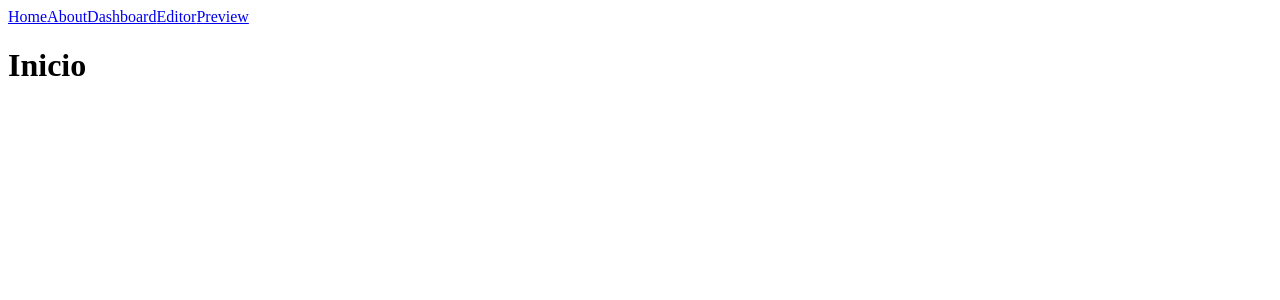
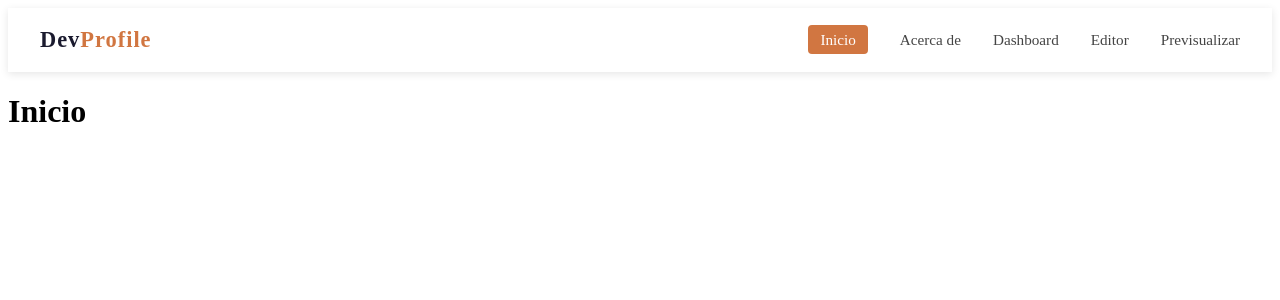
Before and after one commit to MaxyVelazquez/ProyectoFinal_DevProfile_MEVC_REPP_Web, a React (Vite) app: page / in a window 1280 px wide. Shown: the top 300 px of the page. Built offline with nearby package versions, Linux system fonts and the light colour scheme.

Commit message:
Navbar funcionando

```diff
--- a/src/components/Nabvar.jsx
+++ b/src/components/Nabvar.jsx
@@ -1,15 +1,25 @@
-import { Link } from "react-router-dom";
+import { Link, NavLink } from "react-router-dom";
+import styles from "./Navbar.module.css"
 
 function Navbar(){
     return (
-        <nav>
-            <Link to="/">Home</Link>
-            <Link to="/about">About</Link>
-            <Link to="/dashboard">Dashboard</Link>
-            <Link to="/editor">Editor</Link>
-            <Link to="/preview">Preview</Link>
+        <nav className={styles.navbar}>
+
+            <Link to="/" className={styles.logo}>
+                Dev<span className={styles.logoSpan}>Profile</span>
+            </Link>
+
+
+            <ul className={styles.links}>
+                <li><NavLink to="/" className={({isActive}) => isActive ? styles.active : ""} end>Inicio</NavLink></li>
+                <li><NavLink to="/about" className={({isActive}) => isActive ? styles.active : ""}>Acerca de</NavLink></li>
+                <li><NavLink to="/dashboard" className={({isActive}) => isActive ? styles.active : ""}>Dashboard</NavLink></li>
+                <li><NavLink to="/editor" className={({isActive}) => isActive ? styles.active : ""}>Editor</NavLink></li>
+                <li><NavLink to="/preview" className={({isActive}) => isActive ? styles.active : ""}>Previsualizar</NavLink></li>
+            </ul>
+
         </nav>
-    )
+    );
 }
 
 export default Navbar
--- /dev/null
+++ b/src/components/Navbar.module.css
@@ -0,0 +1,51 @@
+.navbar {
+  display: flex;
+  align-items: center;
+  justify-content: space-between;
+  padding: 0 2rem;
+  height: 64px;
+  background-color: #ffffff;
+  box-shadow: 0 2px 8px rgba(0, 0, 0, 0.1);
+  position: sticky;
+  top: 0;
+  z-index: 100;
+}
+
+.logo {
+  font-size: 1.4rem;
+  font-weight: 700;
+  color: #1a1a2e;
+  text-decoration: none;
+  letter-spacing: 1px;
+}
+
+.logoSpan {
+  color: rgb(209, 118, 65);
+}
+
+.links {
+  display: flex;
+  gap: 2rem;
+  list-style: none;
+  margin: 0;
+  padding: 0;
+}
+
+.links a {
+  text-decoration: none;
+  color: #444;
+  font-size: 0.95rem;
+  font-weight: 500;
+  transition: color 0.2s ease;
+}
+
+.links a:hover {
+  color: rgb(209, 118, 65);
+}
+
+.active {
+  background-color: rgb(209, 118, 65);
+  color: white !important;
+  padding: 6px 12px;
+  border-radius: 4px;
+}
```
Also changed, not shown: 1 other file (tests, documents, lock files or other folders).
